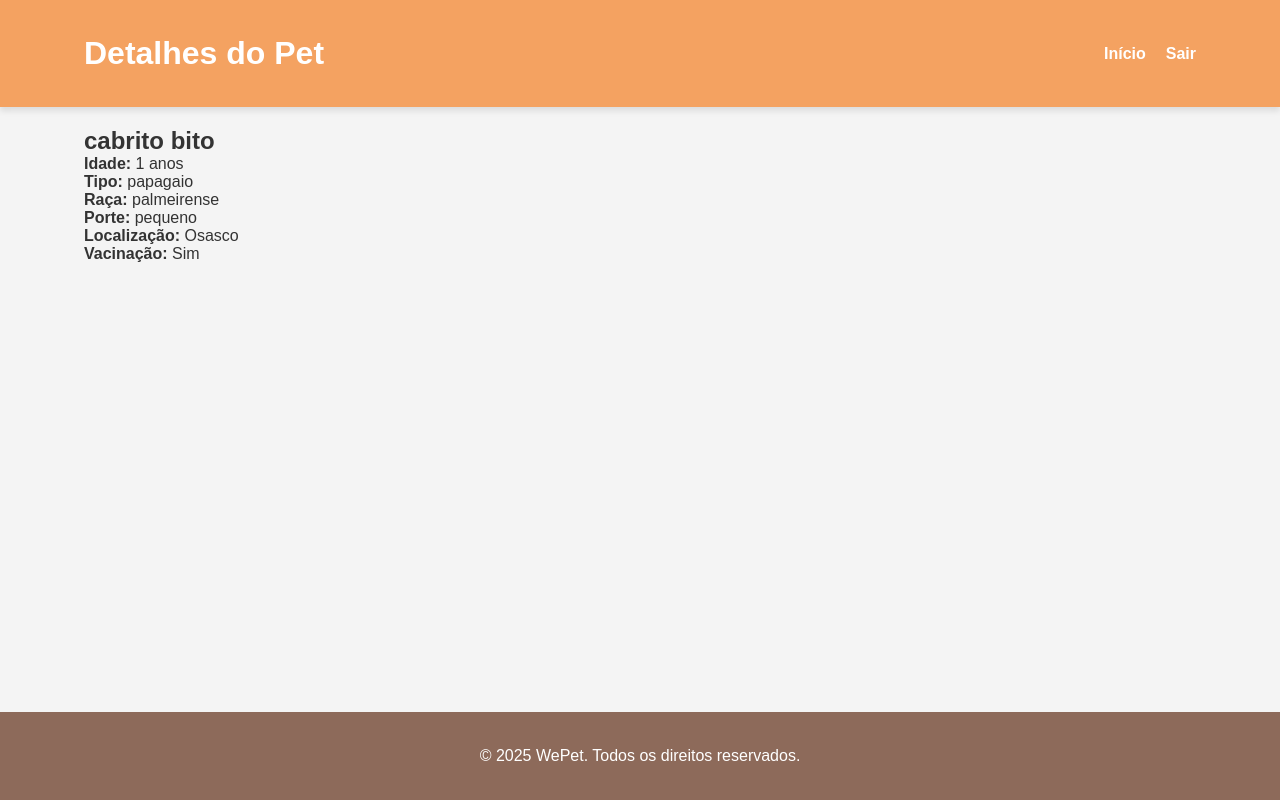
After one commit to scoreBR/PratADS, a Flask app: page /pet/1 in a window 1280 px wide. The commit adds this page. Run offline with Flask 2, Linux system fonts and the light colour scheme; a user stored in the database is signed in; data comes from the database, SQL or seed files in the repository; both versions use the stored data as it was after the commit.

Commit message:
added a new page exposing details from a pet or product selected in main menu

```diff
--- a/app/__init__.py
+++ b/app/__init__.py
@@ -1,9 +1,11 @@
 from flask import Flask
 from flask_sqlalchemy import SQLAlchemy
 from flask_login import LoginManager
+from flask_migrate import Migrate
 
 db = SQLAlchemy()
 login_manager = LoginManager()
+migrate = Migrate()
 
 def create_app():
     app = Flask(__name__)
@@ -12,6 +14,7 @@ def create_app():
     app.config['SQLALCHEMY_TRACK_MODIFICATIONS'] = False
 
     db.init_app(app)
+    migrate.init_app(app, db)  # Configuração do Flask-Migrate
     login_manager.init_app(app)
     login_manager.login_view = 'auth.login'
 
--- a/app/models.py
+++ b/app/models.py
@@ -9,6 +9,7 @@ class Usuario(db.Model, UserMixin):
     tipo_usuario = db.Column(db.String(50), nullable=False)
     cidade = db.Column(db.String(100), nullable=True)
     contato = db.Column(db.String(100), nullable=True)
+    descricao = db.Column(db.Text, nullable=True)
     pets = db.relationship('Pet', backref='doador', lazy=True)
 
 class Pet(db.Model):
--- a/app/templates/AdotePet.html
+++ b/app/templates/AdotePet.html
@@ -53,8 +53,7 @@
                         <p><strong>Idade:</strong> ${pet.idade} anos</p>
                         <p><strong>Tipo:</strong> ${pet.tipo}</p>
                         <p><strong>Raça:</strong> ${pet.raca}</p>
-                            <p><strong>Porte:</strong> ${pet.porte}</p>
-                            <p><strong>Localização:</strong> ${pet.localizacao}</p>
+                        <a href="/pet/${pet.id}" class="btn">Ver Detalhes</a>
                     `;
                     petsContainer.appendChild(petCard);
                 });
--- /dev/null
+++ b/app/templates/DetalhesPet.html
@@ -0,0 +1,40 @@
+<!DOCTYPE html>
+<html lang="pt-BR">
+<head>
+    <meta charset="UTF-8">
+    <meta name="viewport" content="width=device-width, initial-scale=1.0">
+    <title>Detalhes do Pet</title>
+    <link rel="stylesheet" href="{{ url_for('static', filename='css/AdotePet.css') }}">
+</head>
+<body>
+    <header>
+        <div class="container">
+            <h1>Detalhes do Pet</h1>
+            <nav>
+                <ul>
+                    <li><a href="{{ url_for('views.AdotePet') }}">Início</a></li>
+                    <li><a href="{{ url_for('auth.logout') }}">Sair</a></li>
+                </ul>
+            </nav>
+        </div>
+    </header>
+
+    <main class="container">
+        <section class="pet-details">
+            <h2>{{ pet.nome }}</h2>
+            <p><strong>Idade:</strong> {{ pet.idade }} anos</p>
+            <p><strong>Tipo:</strong> {{ pet.tipo }}</p>
+            <p><strong>Raça:</strong> {{ pet.raca }}</p>
+            <p><strong>Porte:</strong> {{ pet.porte }}</p>
+            <p><strong>Localização:</strong> {{ pet.localizacao }}</p>
+            <p><strong>Vacinação:</strong> {{ pet.vacinacao or 'Não informado' }}</p>
+        </section>
+    </main>
+
+    <footer>
+        <div class="container">
+            <p>&copy; 2025 WePet. Todos os direitos reservados.</p>
+        </div>
+    </footer>
+</body>
+</html>
--- a/app/templates/Loja.html
+++ b/app/templates/Loja.html
@@ -47,9 +47,8 @@
                     produtoCard.className = 'produto-card';
                     produtoCard.innerHTML = `
                         <h3>${produto.titulo}</h3>
-                            <p><strong>Descrição:</strong> ${produto.descricao}</p>
                         <p><strong>Preço:</strong> R$ ${produto.preco.toFixed(2)}</p>
-                            <p><strong>Categoria:</strong> ${produto.categoria}</p>
+                        <a href="/produto/${produto.id}" class="btn">Ver Detalhes</a>
                     `;
                     produtosContainer.appendChild(produtoCard);
                 });
--- a/app/views.py
+++ b/app/views.py
@@ -87,6 +87,19 @@ def adicionar_produto():
 @views.route('/perfil', methods=['GET', 'POST'])
 @login_required
 def perfil():
+    if request.method == 'POST':
+        cidade = request.form.get('cidade')
+        contato = request.form.get('contato')
+        descricao = request.form.get('descricao')
+
+        # Atualiza os dados do usuário
+        current_user.cidade = cidade
+        current_user.contato = contato
+        current_user.descricao = descricao
+
+        db.session.commit()
+        flash('Perfil atualizado com sucesso!', 'success')
+        return redirect(url_for('views.perfil'))
 
     return render_template('perfil.html', user=current_user)
 
@@ -94,6 +107,7 @@ def perfil():
 def get_pets():
     pets = Pet.query.all()
     pets_list = [{
+        'id': pet.id,
         'nome': pet.nome,
         'idade': pet.idade,
         'tipo': pet.tipo,
@@ -107,9 +121,22 @@ def get_pets():
 def get_produtos():
     produtos = Produto.query.all()
     produtos_list = [{
+        'id': produto.id,
         'titulo': produto.titulo,
         'descricao': produto.descricao,
         'preco': produto.preco,
         'categoria': produto.categoria,
     } for produto in produtos]
     return jsonify(produtos_list)
+
+@views.route('/pet/<int:pet_id>', methods=['GET'])
+@login_required
+def detalhes_pet(pet_id):
+    pet = Pet.query.get_or_404(pet_id)
+    return render_template('DetalhesPet.html', pet=pet, user=current_user)
+
+@views.route('/produto/<int:produto_id>', methods=['GET'])
+@login_required
+def detalhes_produto(produto_id):
+    produto = Produto.query.get_or_404(produto_id)
+    return render_template('DetalhesProduto.html', produto=produto, user=current_user)
```
Also changed, not shown: app/templates/DetalhesProduto.html (added, +37 -0 lines), app/PPADS.db. Lines whose indentation alone changed are shown as unchanged.
